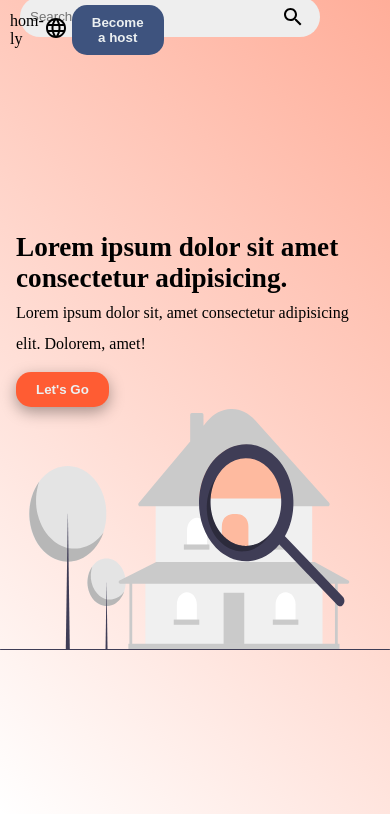
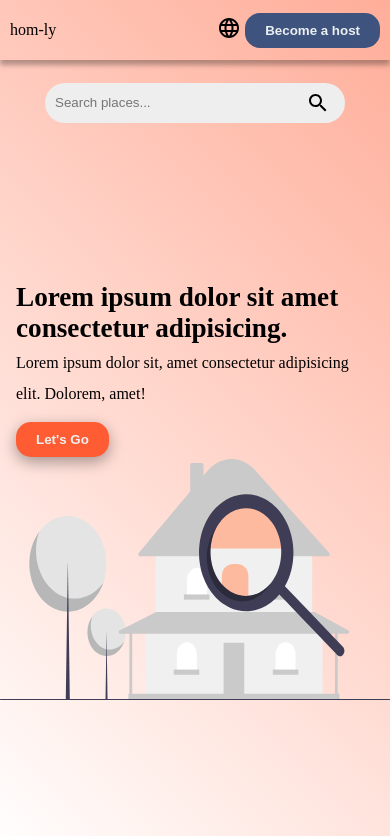
Before and after one commit to lumunge/Spacious-Living, a React (Create React App) app: page / in a window 390 px wide. Shown: the top 836 px of the page. Built offline with nearby package versions, Linux system fonts and the light colour scheme.

Commit message:
final changes

```diff
--- a/src/Components/Header/Header.jsx
+++ b/src/Components/Header/Header.jsx
@@ -4,10 +4,10 @@ import './header.css';
 
 const Header = () => {
     return(
-        <header>
+        <div>
             <Navbar/>
             <Search />
-        </header>
+        </div>
     )
 }
 
--- a/src/Components/ListingComponents/Header/header.css
+++ b/src/Components/ListingComponents/Header/header.css
@@ -25,9 +25,6 @@
 		font-weight: 600;
 		font-size: 1.5rem;
 	}
-	header {
-		display: flex;
-	}
 	.filteringContainer {
 		display: flex;
 	}
--- a/src/Components/Navbar/navbar.css
+++ b/src/Components/Navbar/navbar.css
@@ -1,4 +1,4 @@
-header {
+.navContainer {
 	position: relative;
 	z-index: 999;
 }
@@ -29,6 +29,7 @@ header {
 		position: absolute;
 		top: 0;
 		height: 60px;
+		box-shadow: rgba(0, 0, 0, 0.3) 0px 5px 5px;
 	}
 	.top {
 		display: flex;
@@ -77,6 +78,7 @@ header {
 		align-items: center;
 		height: 70px;
 		padding: 0 10px;
+		box-shadow: rgba(0, 0, 0, 0.3) 0px 5px 5px;
 	}
 	.navEnd {
 		display: flex;
@@ -145,17 +147,3 @@ header {
 		background-color: #3e8e41;
 	}
 }
-
-/* // Large devices (desktops, 992px and up) */
-/* @media (min-width: 992px) {
-	header {
-		background-color: purple;
-	}
-} */
-
-/* // Extra large devices (large desktops, 1200px and up)*/
-/* @media (min-width: 1200px) {
-	header {
-		background-color: maroon;
-	}
-} */
--- a/src/Components/Search/search.css
+++ b/src/Components/Search/search.css
@@ -3,7 +3,6 @@
 	justify-content: center;
 	align-items: center;
 	height: 50px;
-	margin-top: -1rem;
 }
 
 .searchBtn {
```
